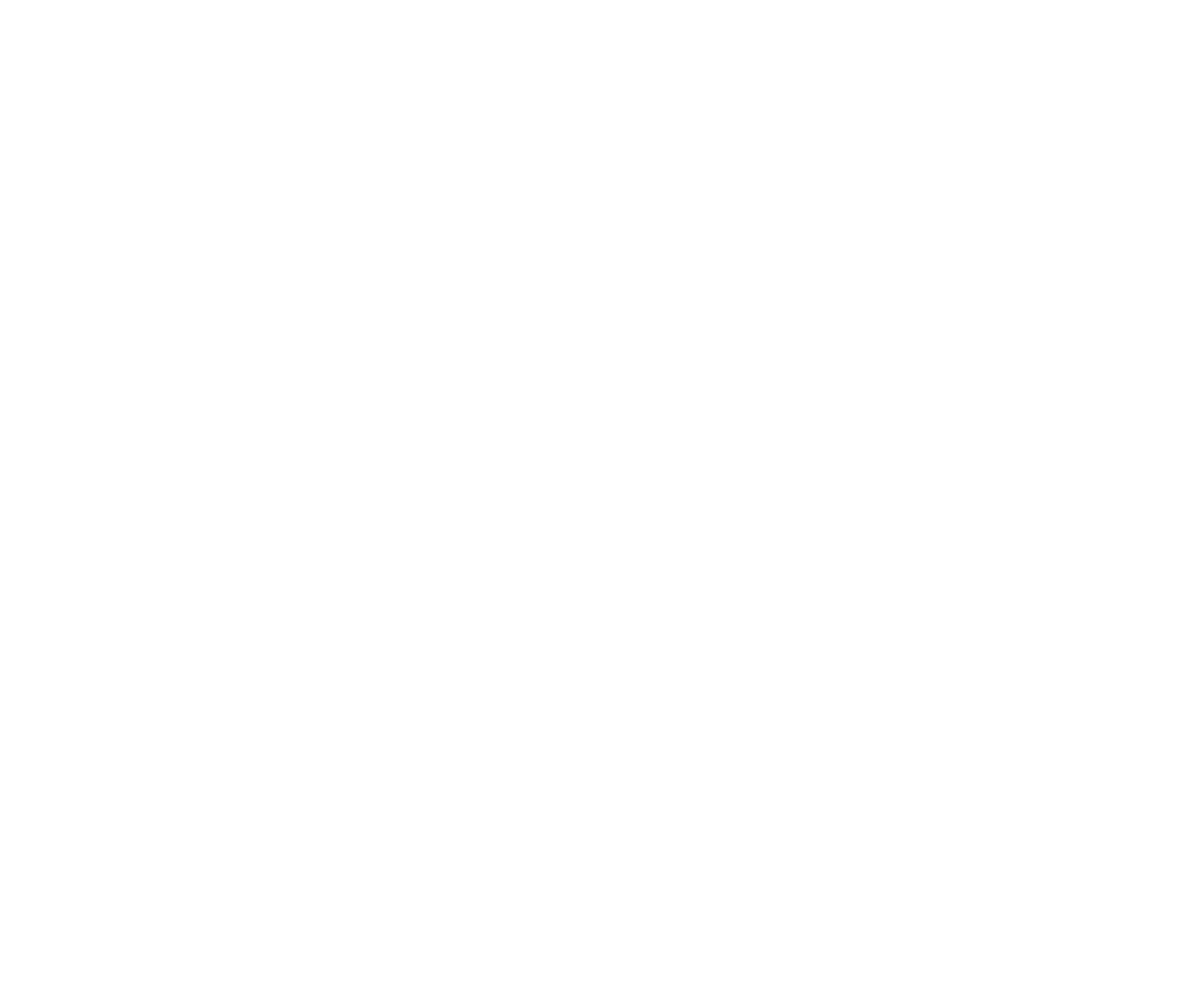
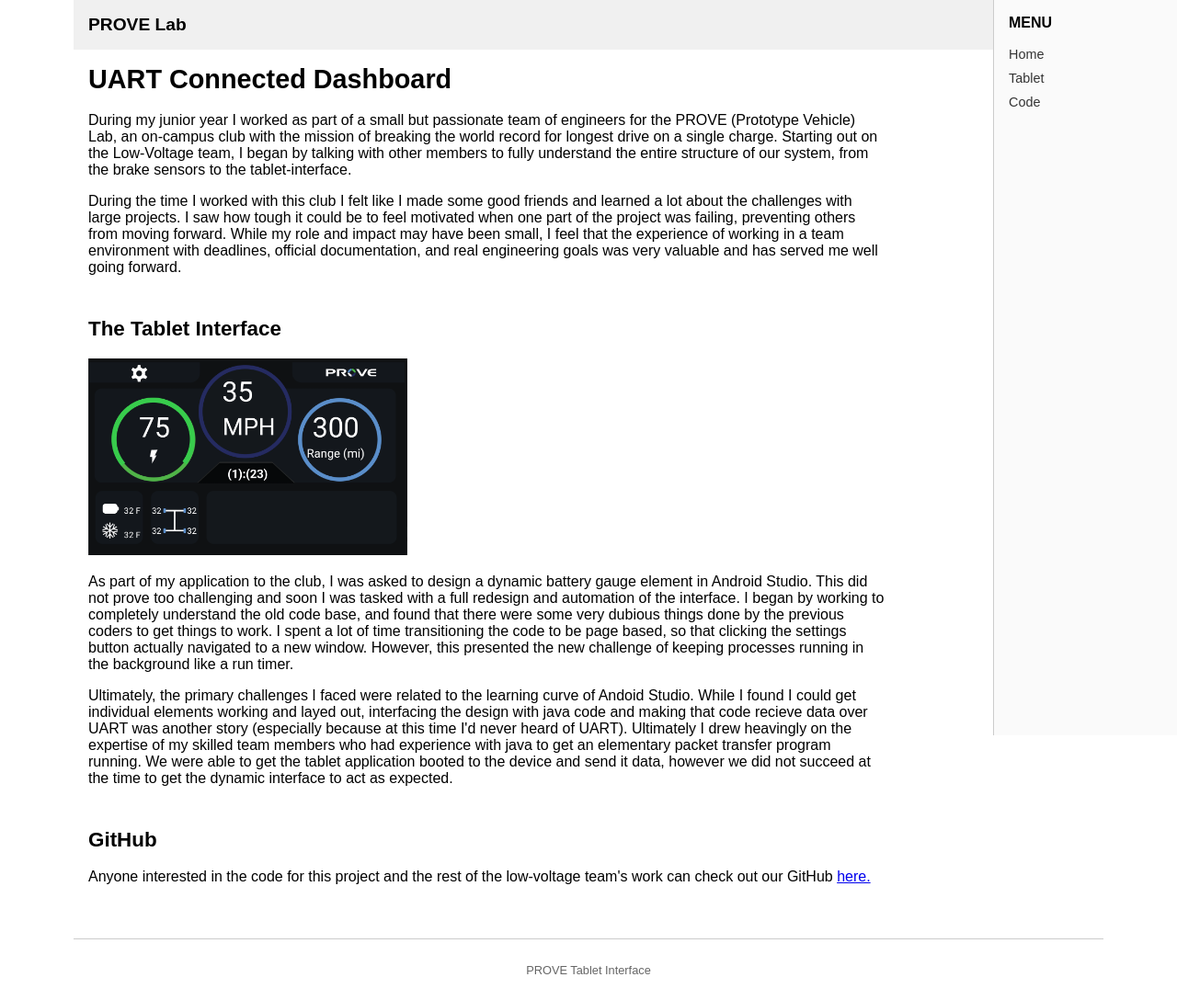
Before and after one commit to alexherman11/alexherman11.github.io, a plain HTML site: page projects/prove.html in a window 1280 px wide. Shown: the whole page at 92% size. Before the commit the page ends 800 px from the top, so only its background shows below. Drawn offline with Linux system fonts and the light colour scheme.

Commit message:
added prove.html page with link to github

```diff
--- a/projects/prove.html
+++ b/projects/prove.html
@@ -0,0 +1,73 @@
+<!DOCTYPE html>
+<html lang="en">
+<head>
+    <meta charset="UTF-8">
+    <meta name="viewport" content="width=device-width, initial-scale=1.0">
+    <title>PROVE</title>
+    <link rel="stylesheet" href="/project-info.css">
+</head>
+<body>
+    <header>
+        <div class="logo">PROVE Lab</div>
+    </header>
+
+    <aside>
+        <h2>Menu</h2>
+        <nav>
+            <ul>
+                <li><a href="../index.html">Home</a></li>
+                <li><a href="#tablet">Tablet</a></li>
+                <li><a href="#software">Code</a></li>
+            </ul>
+        </nav>
+    </aside>
+
+    <main>
+        <h1>UART Connected Dashboard</h1>
+        <p>
+            During my junior year I worked as part of a small but passionate team of engineers for the PROVE (Prototype Vehicle) Lab, an
+            on-campus club with the mission of breaking the world record for longest drive on a single charge.
+            Starting out on the Low-Voltage team, I began by talking with other members to fully understand the entire structure of our
+            system, from the brake sensors to the tablet-interface.
+        </p>
+        <p>
+            During the time I worked with this club I felt like I made some good friends and learned a lot about the challenges with large projects.
+            I saw how tough it could be to feel motivated when one part  of the project was failing, preventing others from moving forward. While my role and impact may have been small, I feel that the experience of working in a team environment with deadlines, official
+            documentation, and real engineering goals was very valuable and has served me well going forward.
+        </p>
+
+        <h2 id="tablet">The Tablet Interface</h2>
+        <img src="/images/PROVE/mila_dash.png" alt="System Schematic" style="width: 40%;">
+        <p>
+            As part of my application to the club, I was asked to design a dynamic battery gauge element in Android Studio.
+            This did not prove too challenging and soon I was tasked with a full redesign and automation of the interface. I began by working
+            to completely understand the old code base, and found that there were some very dubious things done by the previous
+            coders to get things to work. I spent a lot of time transitioning the code to be page based, so that clicking the settings
+            button actually navigated to a new window. However, this presented the new challenge of keeping processes running in the background
+            like a run timer.
+        </p>
+        <p></p>
+            Ultimately, the primary challenges I faced were related to the learning curve of
+            Andoid Studio. While I found I could get individual elements working and layed out, interfacing the design with java code
+            and making that code recieve data over UART was another story (especially because at this time I'd never heard of UART). Ultimately I drew heavingly on the expertise of my
+            skilled team members who had experience with java to get an elementary packet transfer program running.
+            We were able to get the tablet application booted to the device and send it data, however we did not succeed at the time to get
+            the dynamic interface to act as expected.
+        </p>
+        <p>
+
+        </p>
+        <h2 id="software">GitHub</h2>
+        <p>
+            Anyone interested in the code for this project and the rest of the low-voltage team's work can check out our GitHub
+            <a href="https://github.com/PROVELab">here.</a>
+        </p>
+
+
+    </main>
+
+    <footer>
+        <p> PROVE Tablet Interface</p>
+    </footer>
+</body>
+</html>
```
Also changed, not shown: projects.html (+4 -4 lines), images/PROVE/mila_dash.png (added), projects/DTMF.html (added), projects/treenet.html (added).
